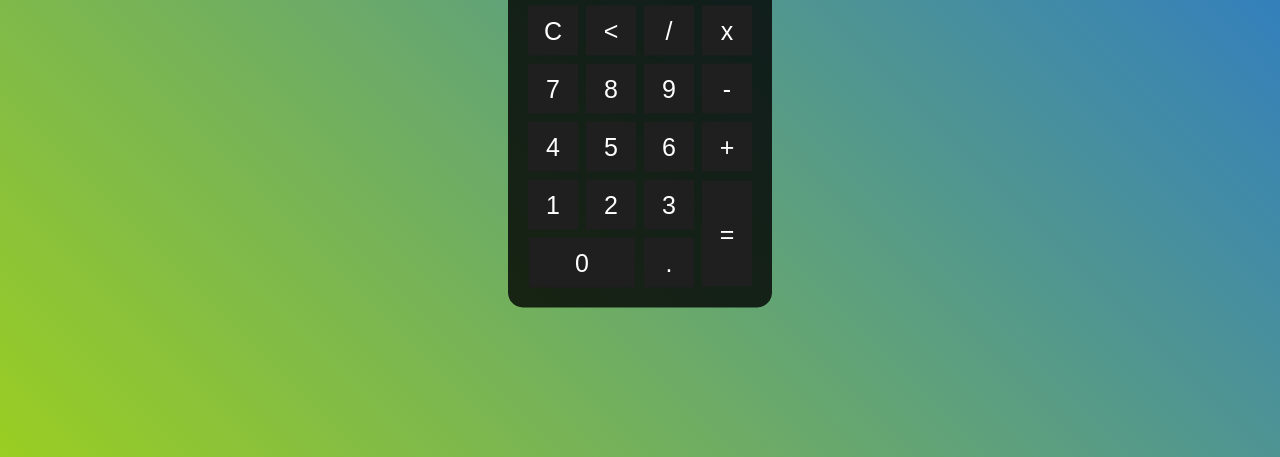
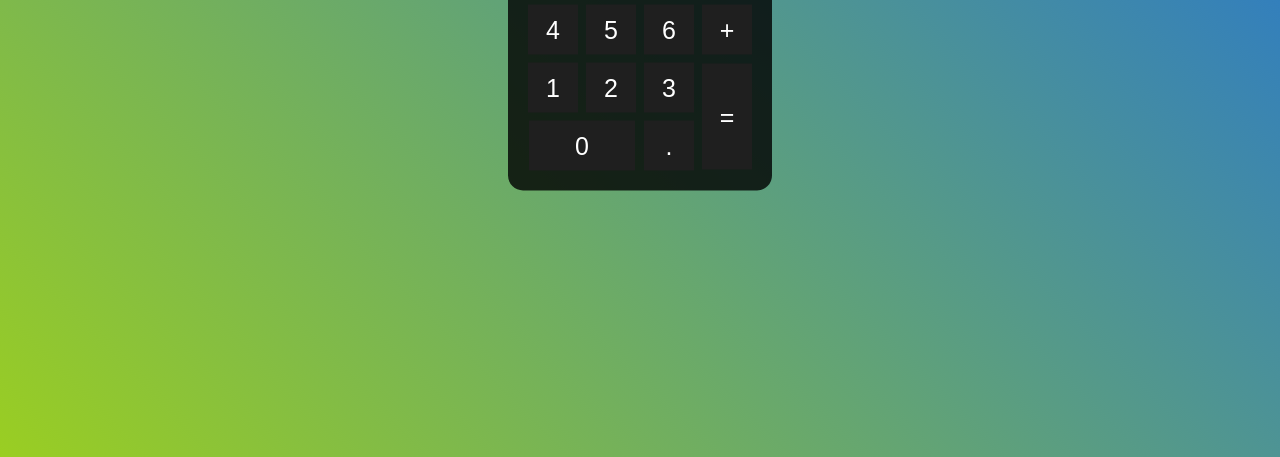
Before and after one commit to brunoschumacherf/Caculadora, a plain HTML site: page index.html in a window 1280 px wide. Shown: the part 343-800 px from the top of the page. Drawn offline with Linux system fonts and the light colour scheme.

Commit message:
position correcting

```diff
--- a/index.css
+++ b/index.css
@@ -12,6 +12,7 @@
 .calculator{
   position: absolute;
   background-color: rgba(0, 0,0, 0.8);
+  top: -10%;
   left: 50%;
   transform: translate(-50%, 50%);
   border-radius: 15px;
```
